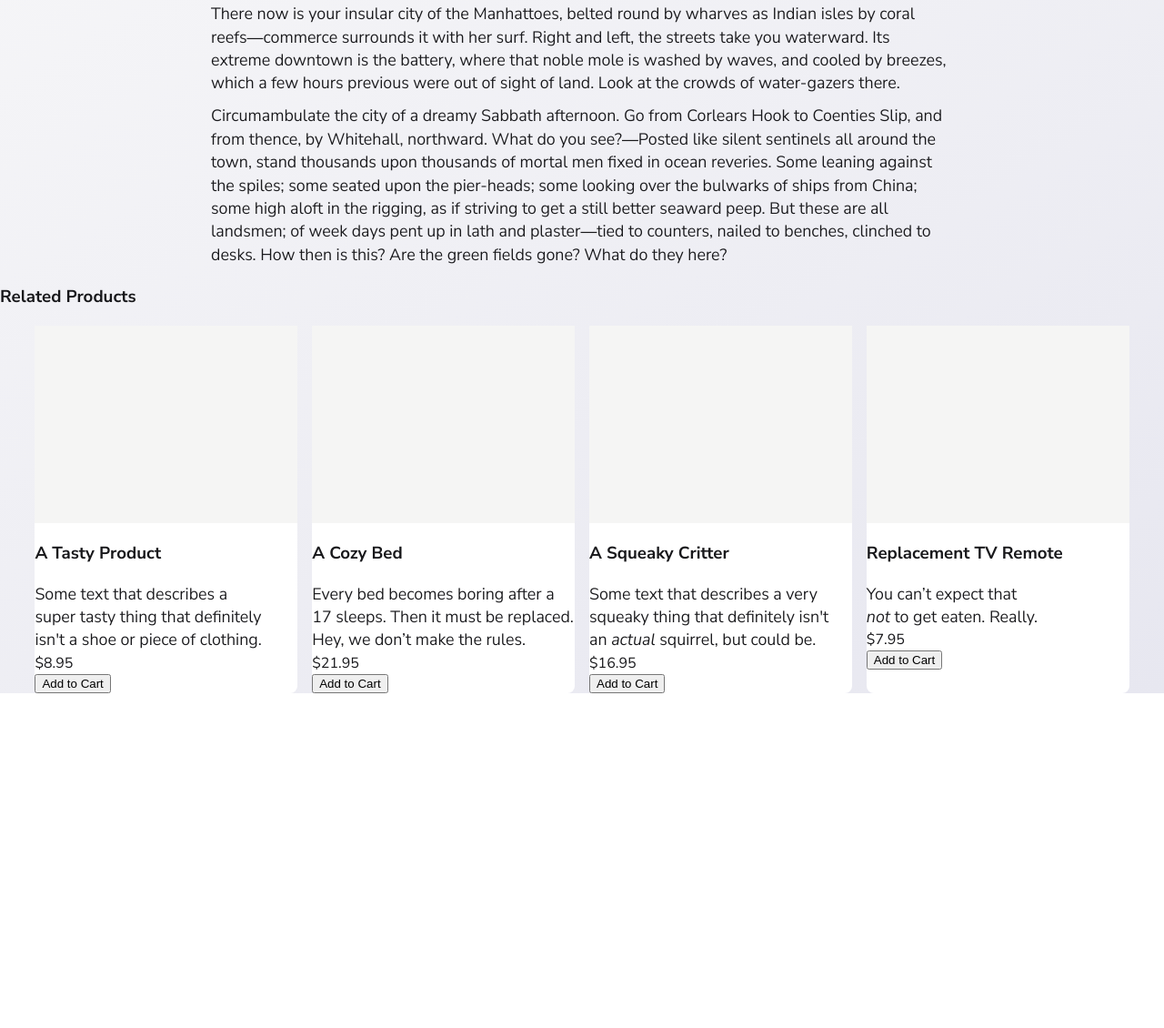
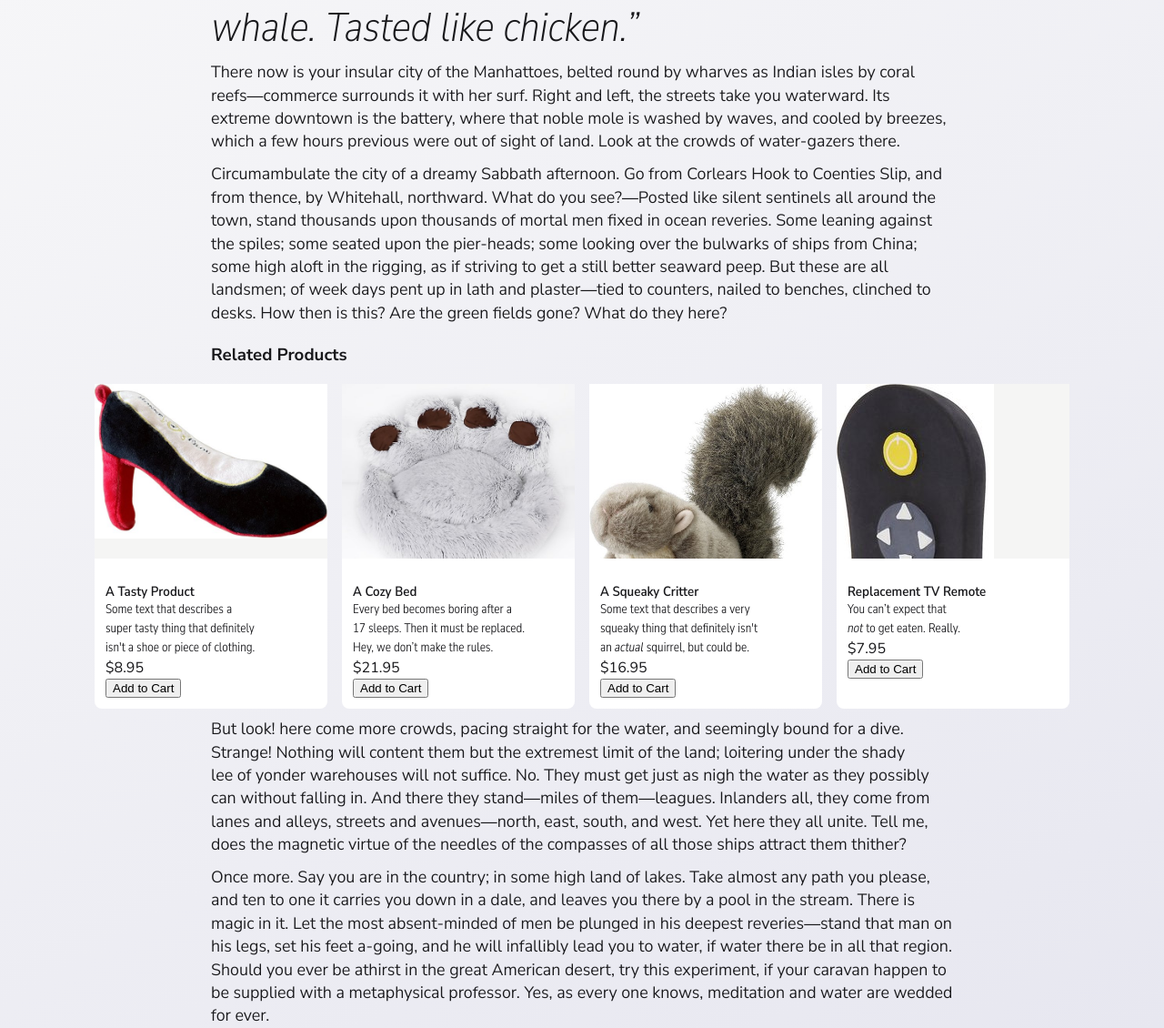
Before and after one commit to jpamental/curiosity-typography-demo, a website: page index.html in a window 1280 px wide. Shown: the part 780-1910 px from the top of the page at 91% size. Before the commit the page ends 1542 px from the top, so only its background shows below. Drawn offline with Linux system fonts and the light colour scheme.

Commit message:
Images and style updates

```diff
--- a/assets/css/styles.css
+++ b/assets/css/styles.css
@@ -24,7 +24,15 @@
   --text-p-line-height-max: 1.5em;
   --text-p-weight: 375;
   --text-p-width: 100;
-  --text-p-YTLC: 525
+  --text-p-YTLC: 525;
+
+  --product-text-h3-size: 0.925rem;
+  --product-text-h3-weight: 625;
+  --product-text-h3-width: 85;
+
+  --product-text-p-size: 0.875rem;
+  --product-text-p-weight: 350;
+  --product-text-p-width: 75;
 }
 
 
@@ -126,52 +134,114 @@ blockquote p::after {
   content: "”";
 }
 
-/*
-.content-layout__content > p:first-of-type::first-letter {
-  float: left;
-  font-size: 3.1em;
-  font-weight: 575;
-  line-height: 0.825;
-  margin: .025em 0.1em 0 0;
-}
-*/
-
 .demo-title {
   writing-mode: sideways-lr;
   color: hsla(0, 0%, 50%, 0.25);
   float: left;
-  font-size: 9vh;
+  font-size: 8.5vh;
   font-stretch: 85%;
   font-weight: 925;
   position: fixed;
   z-index: -1;
 }
 
+/* Product typography */
+.card h3 {
+  font-size: var(--product-text-h3-size);
+  font-stretch: calc(var(--product-text-h3-width) * 1%);
+  font-weight: var(--product-text-h3-weight)
+}
+
+.card p {
+  font-size: var(--product-text-p-size);
+  font-stretch: calc(var(--product-text-p-width) * 1%);
+  font-weight: var(--product-text-p-weight)
+}
+
 /* Layout */
 
 .content-layout__content {
-  max-width: min(85ch, 94vw);
+  max-width: min(85ch, 90vw);
   margin: 0 auto;
+  padding-top: 4rem;
+}
+
+.related-products {
 }
 
 .content-layout__cards {
   clear: both;
   display: grid;
-  grid-template-columns: repeat(auto-fit, minmax(200px, 1fr));
+  grid-template-columns: 1fr;
   gap: 1rem;
-  max-width: min(140ch, 94vw);
-  margin: 0 auto;
+  max-width: 94vw;
+  margin-left: auto;
+  margin-right: auto;
 }
+
+@media screen and (min-width: 38em) {
+  .content-layout__cards {
+    grid-template-columns: 1fr 1fr;
+    margin-left: -5vw;
+    margin-right: -5vw;
+  }
+}
+
+@media screen and (min-width: 70em) {
+  .content-layout__cards {
+    grid-template-columns: 1fr 1fr 1fr 1fr;
+    margin-left: -10vw;
+    margin-right: -10vw;
+  }
+}
+
 /* Components */
 
 .card {
   background-color: var(--ui-bg-bright);
   border-radius: 0.5rem;
+  container-type: inline-size;
 }
-
+.card__contents {
+  display: flex;
+  flex-direction: column;
+  gap: 1rem;
+}
+@container (min-width: 300px) {
+  .card__contents {
+    flex-direction: row;
+  }
+.card__image {
+  aspect-ratio: 3 / 4;
+}
+}
 .card__image {
   background-color: var(--ui-bg-secondary);
   aspect-ratio: 4 / 3;
+  overflow: hidden;
+}
+.card__image img {
+  max-width: 100%;
+  object-fit: cover;
+}
+.card__content {
+  display: grid;
+  grid-template-rows: subgrid;
+  height: 100%;
+  justify-content: start;
+  padding: .75rem;
+}
+.card__bottom-align {
+  justify-content: end;
+}
+.card__title {
+  margin: 0;
+  padding: 0;
+  line-height: 1.1;
+  align-content: center;
+}
+.card__description {
+  margin-top: 0;
 }
 
 .image-shape-wrap {
--- a/index.html
+++ b/index.html
@@ -36,11 +36,14 @@
               </blockquote>
               <p>There now is your insular city of the Manhattoes, belted round by wharves as Indian isles by coral reefs—commerce surrounds it with her surf. Right and left, the streets take you waterward. Its extreme downtown is the battery, where that noble mole is washed by waves, and cooled by breezes, which a few hours previous were out of sight of land. Look at the crowds of water-gazers there.</p>
               <p>Circumambulate the city of a dreamy Sabbath afternoon. Go from Corlears Hook to Coenties Slip, and from thence, by Whitehall, northward. What do you see?—Posted like silent sentinels all around the town, stand thousands upon thousands of mortal men fixed in ocean reveries. Some leaning against the spiles; some seated upon the pier-heads; some looking over the bulwarks of ships from China; some high aloft in the rigging, as if striving to get a still better seaward peep. But these are all landsmen; of week days pent up in lath and plaster—tied to counters, nailed to benches, clinched to desks. How then is this? Are the green fields gone? What do they here?</p>
-            </div>
+              <aside class="related-products">
                 <h3>Related Products</h3>
                 <div class="content-layout__cards">
-							<article class="card">
-								<div class="card__image"></div>
+                  <article class="card"><div class="card__contents">
+                    <div class="card__image">
+                      <img src="./assets/images/shoe_toy.jpg" alt="Shoe-shaped stuffed squeaky toy" />
+                    </div>
+                    <div class="card__content">
                       <h3 class="card__title">
                         A Tasty Product
                       </h3>
@@ -49,9 +52,13 @@
                         <div class="card__price">$8<span class="card__price--decimal">.</span><span class="card__price--decimal">95</span></div>
                         <button class="card__button">Add to Cart</button>
                       </div>
-							</article>
-							<article class="card">
-								<div class="card__image"></div>
+                      </div>
+                  </div></article>
+                  <article class="card"><div class="card__contents">
+                    <div class="card__image">
+                      <img src="./assets/images/dog_bed.jpg" alt="Paw-shaped dog bed in light gray" />
+                    </div>
+                    <div class="card__content">
                       <h3 class="card__title">
                         A Cozy Bed
                       </h3>
@@ -60,9 +67,13 @@
                         <div class="card__price">$21<span class="card__price--decimal">.</span><span class="card__price--decimal">95</span></div>
                         <button class="card__button">Add to Cart</button>
                       </div>
-							</article>
-							<article class="card">
-								<div class="card__image"></div>
+                    </div>
+                  </div></article>
+                  <article class="card"><div class="card__contents">
+                    <div class="card__image">
+                      <img src="./assets/images/squirrel.jpg" alt="Squirrel-shaped stuffed squeaky toy" />
+                    </div>
+                    <div class="card__content">
                       <h3 class="card__title">
                         A Squeaky Critter
                       </h3>
@@ -71,9 +82,13 @@
                         <div class="card__price">$16<span class="card__price--decimal">.</span><span class="card__price--decimal">95</span></div>
                         <button class="card__button">Add to Cart</button>
                       </div>
-							</article>
-							<article class="card">
-								<div class="card__image"></div>
+                    </div>
+                  </div></article>
+                  <article class="card"><div class="card__contents">
+                    <div class="card__image">
+                      <img src="./assets/images/remote.jpg" alt="Remote control-shaped stuffed squeaky toy" />
+                    </div>
+                    <div class="card__content">
                       <h3 class="card__title">
                         Replacement TV Remote
                       </h3>
@@ -82,7 +97,12 @@
                         <div class="card__price">$7<span class="card__price--decimal">.</span><span class="card__price--decimal">95</span></div>
                         <button class="card__button">Add to Cart</button>
                       </div>
-							</article>
+                    </div>
+                  </div></article>
+                </div>
+              </aside>
+              <p>But look! here come more crowds, pacing straight for the water, and seemingly bound for a dive. Strange! Nothing will content them but the extremest limit of the land; loitering under the shady lee of yonder warehouses will not suffice. No. They must get just as nigh the water as they possibly can without falling in. And there they stand—miles of them—leagues. Inlanders all, they come from lanes and alleys, streets and avenues—north, east, south, and west. Yet here they all unite. Tell me, does the magnetic virtue of the needles of the compasses of all those ships attract them thither?</p>
+              <p>Once more. Say you are in the country; in some high land of lakes. Take almost any path you please, and ten to one it carries you down in a dale, and leaves you there by a pool in the stream. There is magic in it. Let the most absent-minded of men be plunged in his deepest reveries—stand that man on his legs, set his feet a-going, and he will infallibly lead you to water, if water there be in all that region. Should you ever be athirst in the great American desert, try this experiment, if your caravan happen to be supplied with a metaphysical professor. Yes, as every one knows, meditation and water are wedded for ever.</p>
             </div>
 
 
```
Also changed, not shown: assets/images/dog_bed.jpg (added), assets/images/remote.jpg (added), assets/images/shoe_toy.jpg (added), assets/images/squirrel.jpg (added). Lines whose indentation alone changed are shown as unchanged.
